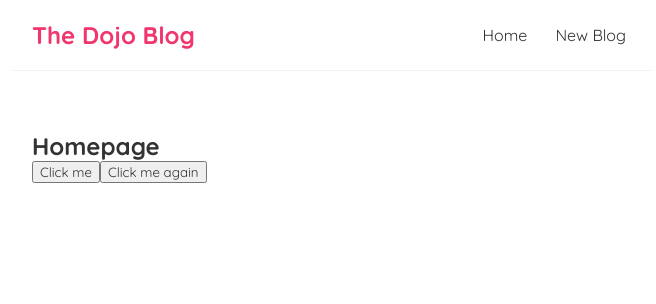
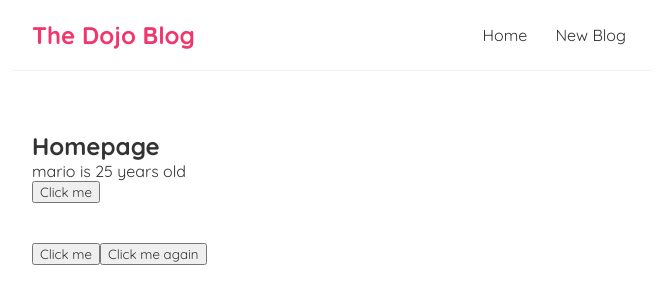
Before and after one commit to Enrige13/dojo-blog, a React (Create React App) app: page / in a window 1280 px wide. Shown: the top 304 px of the page, without its empty margins (308-964 px from the left). Built offline with nearby package versions, Linux system fonts and the light colour scheme; the HTML template or start-up script is replaced by a standard one.

Commit message:
#8: Using State (useState hook)

```diff
--- a/src/Home.js
+++ b/src/Home.js
@@ -1,4 +1,16 @@
+import { useState } from 'react'
+
 const Home = () => {
+    // let name = 'mario'
+    // doesn't change the value - only in console - need hook
+    const [ name, setName ] = useState('mario') // value1 - initial value, value2 (set) - for function
+    const [age, setAge] = useState(25)
+
+    const handleClick2 = () => {
+        setName('luigi')
+        setAge(30)
+    }
+
 
     const handleClick = (e) => {
         console.log('hello, ninjas', e)
@@ -11,6 +23,13 @@
     return (
         <div className="home">
             <h2>Homepage</h2>
+            <p>{ name } is { age} years old</p>
+            <button onClick={ handleClick2 }>Click me</button>
+
+            <br></br>
+            <br></br>
+            <br></br>
+
             <button onClick={ handleClick }>Click me</button>
             <button onClick={(e) => handleClickAgain('mario', e)}>Click me again</button>
         </div>
```
